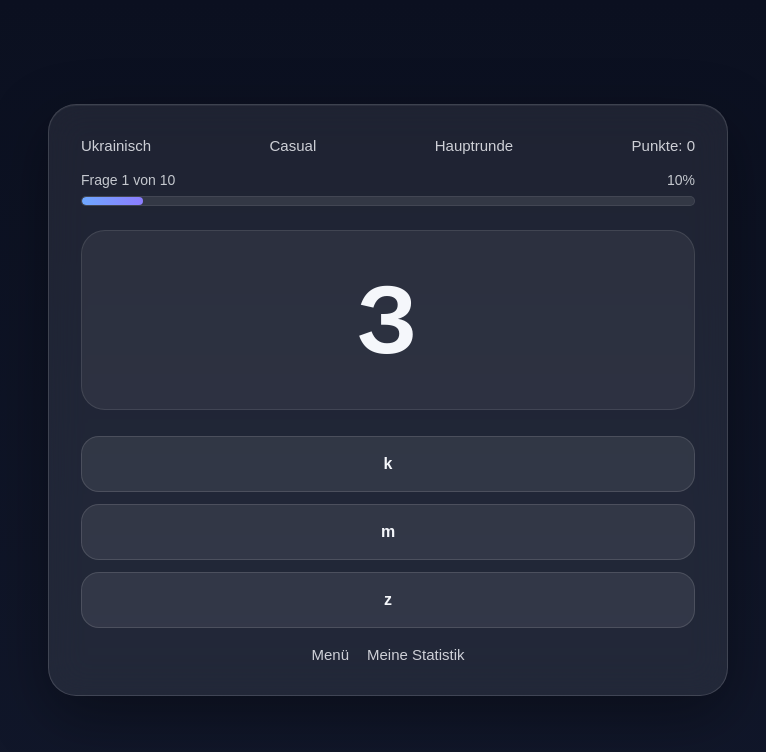
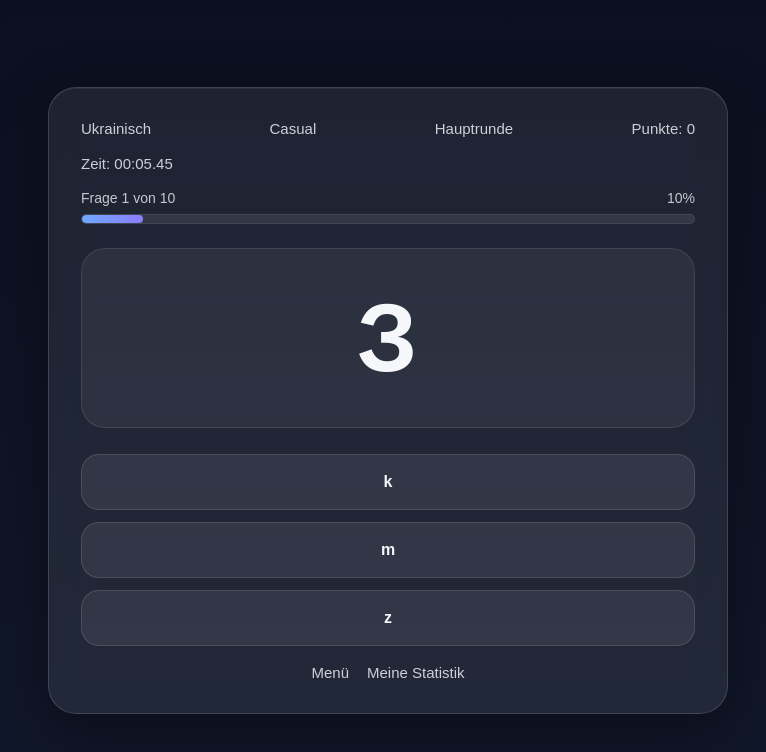
Before and after one commit to gallardo1337/CyrillicLab, a Next.js app: page /game in a window 1280 px wide. Shown: the top 752 px of the page, without its empty margins (252-1018 px from the left). Built offline with nearby package versions, Linux system fonts and the light colour scheme; no server answers.

Commit message:
Update page.jsx

```diff
--- a/app/game/page.jsx
+++ b/app/game/page.jsx
@@ -16,6 +16,7 @@ import {
   getAlphabetLabel,
   getModeLabel,
   normalize,
+  formatDurationMs,
 } from "../../lib/gameUtils";
 
 async function saveGameResultToSupabase({
@@ -24,18 +25,27 @@ async function saveGameResultToSupabase({
   totalQuestions,
   mode,
   alphabetType,
+  durationMs,
+  endedBy,
 }) {
   const accuracy =
     totalQuestions > 0 ? Number(((score / totalQuestions) * 100).toFixed(2)) : 0;
 
-  const { error } = await supabase.from("game_results").insert({
+  const isInfinity = mode === "infinity";
+
+  const payload = {
     user_id: userId,
     alphabet: alphabetType,
     mode,
     score,
-    total_questions: totalQuestions,
+    total_questions: isInfinity ? score : totalQuestions,
     accuracy,
-  });
+    duration_ms: durationMs,
+    ended_by: endedBy,
+    is_infinity: isInfinity,
+  };
+
+  const { error } = await supabase.from("game_results").insert(payload);
 
   if (error) {
     throw new Error(error.message);
@@ -48,6 +58,7 @@ function GameContent() {
 
   const alphabetType = params.get("alphabet") || "ukrainian";
   const mode = params.get("mode") || "casual";
+  const isInfinityMode = mode === "infinity";
 
   const alphabet = useMemo(() => {
     return alphabetType === "russian" ? russianAlphabet : ukrainianAlphabet;
@@ -68,7 +79,12 @@ function GameContent() {
   const [session, setSession] = useState(null);
   const [hardcoreFeedback, setHardcoreFeedback] = useState(null);
   const [mistakes, setMistakes] = useState([]);
+  const [endedBy, setEndedBy] = useState("completed");
+  const [elapsedMs, setElapsedMs] = useState(0);
+
   const hasSavedRef = useRef(false);
+  const startTimeRef = useRef(null);
+  const timerRef = useRef(null);
 
   const activeQuestions = isReviewRound ? reviewQuestions : questions;
   const current = activeQuestions[currentIndex];
@@ -96,9 +112,13 @@ function GameContent() {
   }, []);
 
   useEffect(() => {
-    const picked = pickQuestions(alphabet, TOTAL_QUESTIONS);
+    if (isInfinityMode) {
+      const first = alphabet[Math.floor(Math.random() * alphabet.length)];
+      setQuestions(first ? [first] : []);
+    } else {
+      setQuestions(pickQuestions(alphabet, TOTAL_QUESTIONS));
+    }
 
-    setQuestions(picked);
     setReviewQuestions([]);
     setIsReviewRound(false);
     setCurrentIndex(0);
@@ -110,10 +130,42 @@ function GameContent() {
     setSaveStatus("idle");
     setHardcoreFeedback(null);
     setMistakes([]);
+    setEndedBy("completed");
+    setElapsedMs(0);
+
+    startTimeRef.current = Date.now();
     hasSavedRef.current = false;
-  }, [alphabet, mode]);
+  }, [alphabet, mode, isInfinityMode]);
 
   useEffect(() => {
+    if (showResult) {
+      if (timerRef.current) {
+        clearInterval(timerRef.current);
+        timerRef.current = null;
+      }
+      return;
+    }
+
+    if (!startTimeRef.current) return;
+
+    timerRef.current = setInterval(() => {
+      setElapsedMs(Date.now() - startTimeRef.current);
+    }, 50);
+
+    return () => {
+      if (timerRef.current) {
+        clearInterval(timerRef.current);
+        timerRef.current = null;
+      }
+    };
+  }, [showResult]);
+
+  useEffect(() => {
+    if (isInfinityMode) {
+      setOptions([]);
+      return;
+    }
+
     if (
       mode !== "casual" ||
       activeQuestions.length === 0 ||
@@ -124,7 +176,7 @@ function GameContent() {
     }
 
     setOptions(generateOptions(activeQuestions[currentIndex], alphabet, 3));
-  }, [mode, activeQuestions, currentIndex, alphabet]);
+  }, [mode, activeQuestions, currentIndex, alphabet, isInfinityMode]);
 
   useEffect(() => {
     if (!showResult || hasSavedRef.current) return;
@@ -138,16 +190,33 @@ function GameContent() {
 
     setSaveStatus("saving");
 
+    const totalQuestionsForSave = isInfinityMode
+      ? score
+      : questions.length + reviewQuestions.length;
+
     saveGameResultToSupabase({
       userId: session.user.id,
       score,
-      totalQuestions: questions.length,
+      totalQuestions: totalQuestionsForSave,
       mode,
       alphabetType,
+      durationMs: elapsedMs,
+      endedBy,
     })
       .then(() => setSaveStatus("saved"))
       .catch(() => setSaveStatus("error"));
-  }, [showResult, score, mode, alphabetType, session, questions.length]);
+  }, [
+    showResult,
+    score,
+    mode,
+    alphabetType,
+    session,
+    questions.length,
+    reviewQuestions.length,
+    elapsedMs,
+    endedBy,
+    isInfinityMode,
+  ]);
 
   if (!sessionChecked) {
     return (
@@ -169,7 +238,7 @@ function GameContent() {
     );
   }
 
-  const totalForProgress = activeQuestions.length;
+  const totalForProgress = isInfinityMode ? Math.max(score + 1, 1) : activeQuestions.length;
 
   const addMistake = (question) => {
     setMistakes((prev) => {
@@ -179,7 +248,28 @@ function GameContent() {
     });
   };
 
+  const pushNextInfinityQuestion = () => {
+    const next = alphabet[Math.floor(Math.random() * alphabet.length)];
+    if (!next) return;
+
+    setQuestions([next]);
+    setCurrentIndex(0);
+    setSelected(null);
+    setInput("");
+    setHardcoreFeedback(null);
+  };
+
+  const finishGame = (reason = "completed") => {
+    setEndedBy(reason);
+    setShowResult(true);
+  };
+
   const nextQuestion = () => {
+    if (isInfinityMode) {
+      pushNextInfinityQuestion();
+      return;
+    }
+
     setSelected(null);
     setInput("");
     setHardcoreFeedback(null);
@@ -201,7 +291,7 @@ function GameContent() {
       return;
     }
 
-    setShowResult(true);
+    finishGame("completed");
   };
 
   const handleAnswer = (answer) => {
@@ -236,8 +326,10 @@ function GameContent() {
       setScore((prev) => prev + 1);
       playCorrectSound();
     } else {
-      addMistake(current);
       playWrongSound();
+      if (!isInfinityMode) {
+        addMistake(current);
+      }
     }
 
     setSelected(input);
@@ -247,12 +339,29 @@ function GameContent() {
       isCorrect: correct,
     });
 
+    if (isInfinityMode) {
+      if (!correct) {
+        setTimeout(() => {
+          finishGame("wrong_answer");
+        }, 1400);
+      } else {
+        setTimeout(() => {
+          nextQuestion();
+        }, 900);
+      }
+      return;
+    }
+
     setTimeout(() => {
       nextQuestion();
     }, 1400);
   };
 
   if (showResult) {
+    const totalShown = isInfinityMode
+      ? score
+      : questions.length + reviewQuestions.length;
+
     return (
       <main className="container">
         <div className="card">
@@ -263,12 +372,27 @@ function GameContent() {
           </p>
 
           <p className="score">
-            {score} / {questions.length + reviewQuestions.length}
+            {score} / {totalShown}
           </p>
 
-          <p className="resultMeta">
-            Fehlerbuchstaben in Extra-Runde: {reviewQuestions.length}
-          </p>
+          <p className="resultMeta">Zeit: {formatDurationMs(elapsedMs)}</p>
+
+          {isInfinityMode && (
+            <p className="resultMeta">
+              Ende:{" "}
+              {endedBy === "wrong_answer"
+                ? "Durch Fehler"
+                : endedBy === "manual_exit"
+                  ? "Manuell beendet"
+                  : "Beendet"}
+            </p>
+          )}
+
+          {!isInfinityMode && (
+            <p className="resultMeta">
+              Fehlerbuchstaben in Extra-Runde: {reviewQuestions.length}
+            </p>
+          )}
 
           <p className="resultMeta">
             {saveStatus === "guest" &&
@@ -324,19 +448,46 @@ function GameContent() {
         <div className="topbar">
           <span>{getAlphabetLabel(alphabetType)}</span>
           <span>{getModeLabel(mode)}</span>
-          <span>{isReviewRound ? "Extra-Runde" : "Hauptrunde"}</span>
+          <span>
+            {isInfinityMode
+              ? "Endloslauf"
+              : isReviewRound
+                ? "Extra-Runde"
+                : "Hauptrunde"}
+          </span>
           <span>Punkte: {score}</span>
         </div>
 
-        <ProgressBar current={currentIndex + 1} total={totalForProgress} />
+        <div className="topbar topbarSecondary">
+          <span>Zeit: {formatDurationMs(elapsedMs)}</span>
+          {isInfinityMode && (
+            <button
+              type="button"
+              className="smallActionButton"
+              onClick={() => finishGame("manual_exit")}
+            >
+              Beenden
+            </button>
+          )}
+        </div>
 
-        {isReviewRound && (
+        {!isInfinityMode && (
+          <ProgressBar current={currentIndex + 1} total={totalForProgress} />
+        )}
+
+        {isReviewRound && !isInfinityMode && (
           <div className="reviewBadge">Schwierige Buchstaben nochmal üben</div>
+        )}
+
+        {isInfinityMode && (
+          <div className="reviewBadge infinityBadge">
+            Infinity läuft bis zur ersten falschen Antwort
+          </div>
         )}
 
         <div className="char">{current.char}</div>
 
-        {mode === "casual" && (
+        {mode === "casual" && !isInfinityMode && (
           <div className="options">
             {options.map((opt, i) => {
               const correctAnswer = current.answers[0];
@@ -363,7 +514,7 @@ function GameContent() {
           </div>
         )}
 
-        {mode === "hardcore" && (
+        {(mode === "hardcore" || isInfinityMode) && (
           <div className="inputArea">
             <input
               value={input}
```
